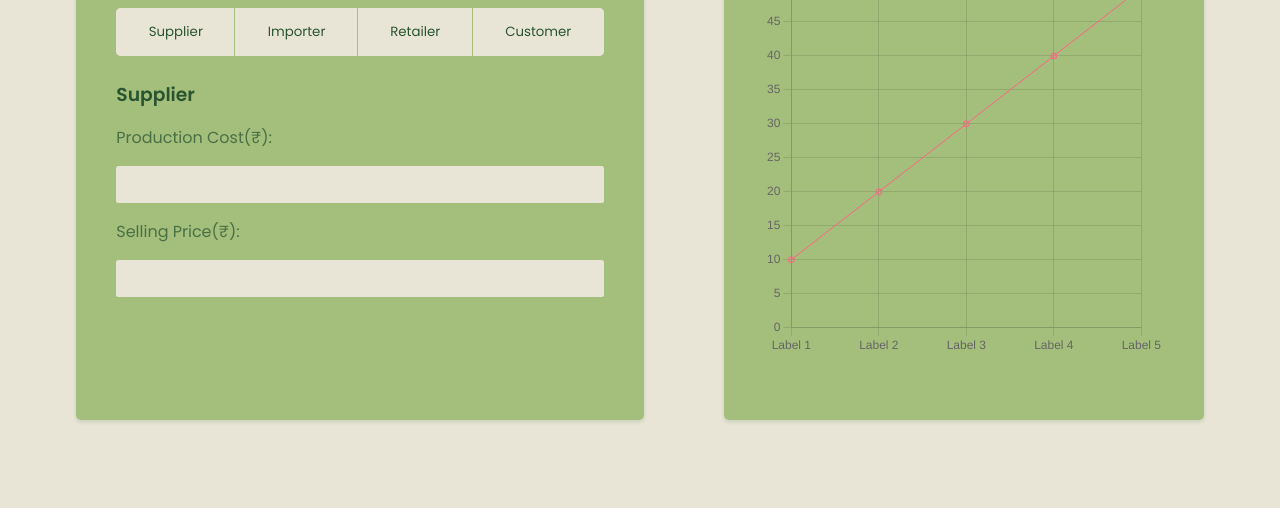
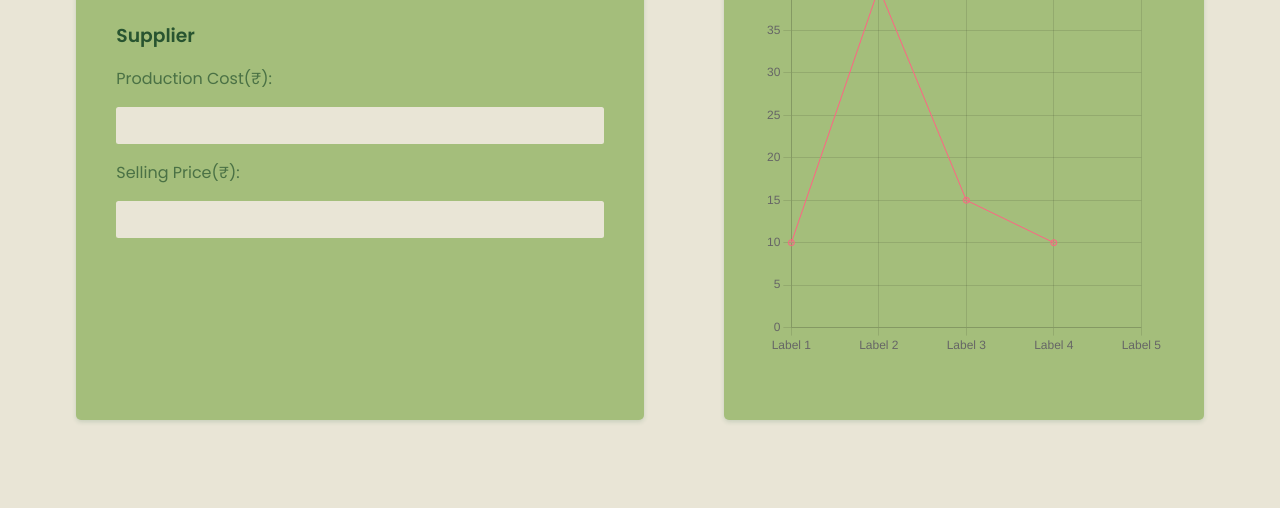
Before and after one commit to ssrikanthreddy/clearTrade, a plain HTML site: page index.html in a window 1280 px wide. Shown: the part 292-800 px from the top of the page. Drawn offline with nearby package versions, Linux system fonts and the light colour scheme.

Commit message:
Content positioning and line graph values add

```diff
--- a/css/styles.css
+++ b/css/styles.css
@@ -19,7 +19,7 @@ body {
 .tab-view {
   display: flex;
   flex-direction: column;
-  justify-content: center;
+  justify-content: start;
   margin: 5rem 2.5rem;
   background-color: #A4BE7B;
   padding: 40px;
--- a/script.js
+++ b/script.js
@@ -12,7 +12,7 @@
               labels: ['Label 1', 'Label 2', 'Label 3', 'Label 4', 'Label 5'],
               datasets: [{
                   label: 'Data',
-                  data: [10, 20, 30, 40, 50],
+                  data: [10, 40, 15, 10],
                   backgroundColor: 'rgba(255, 99, 132, 0.2)',
                   borderColor: 'rgba(255, 99, 132, 1)',
                   borderWidth: 1
```
